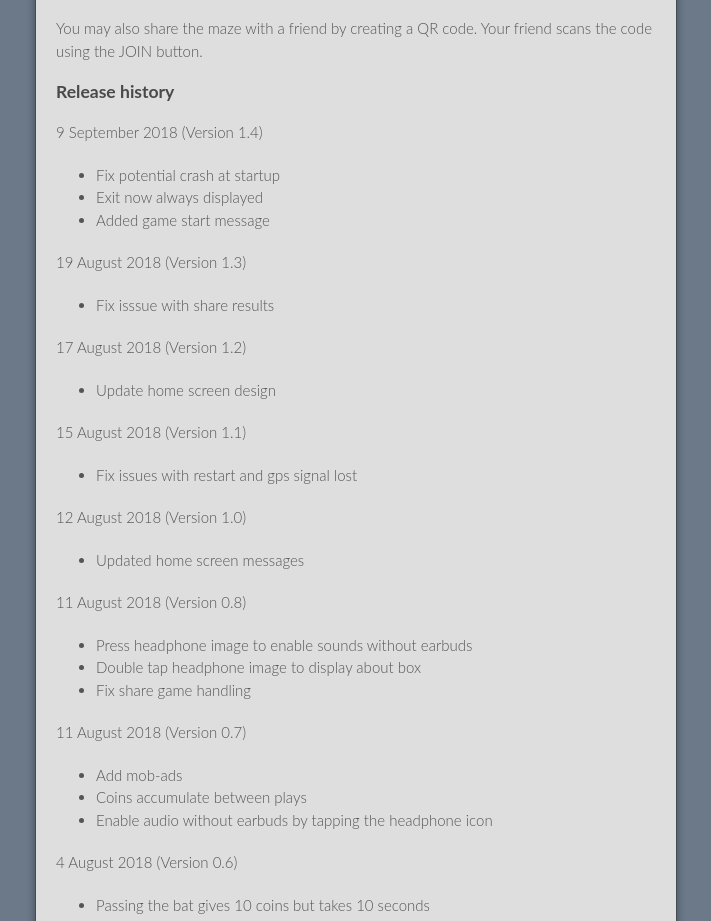
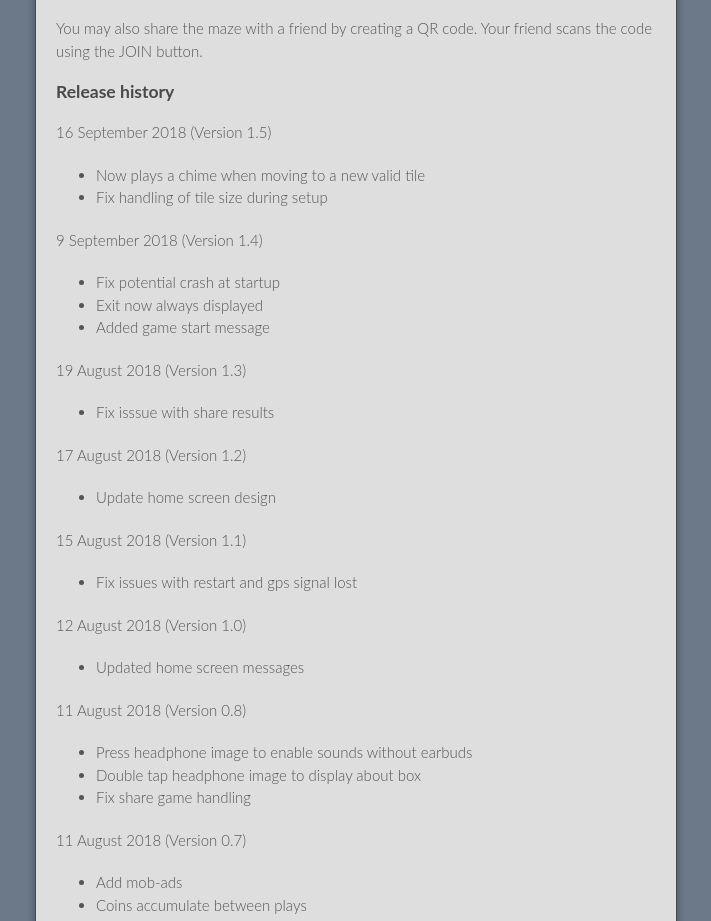
Before and after one commit to chrisws/chrisws.github.io, a plain HTML site: page aircave.html in a window 1280 px wide. Shown: the part 2147-3068 px from the top of the page, without its empty margins (284-995 px from the left). Drawn offline with Linux system fonts and the light colour scheme.

Commit message:
Bump vresion

```diff
--- a/aircave.html
+++ b/aircave.html
@@ -33,6 +33,11 @@
 <p>You may share your game score via other apps for example text or email.</p>
 <p>You may also share the maze with a friend by creating a QR code. Your friend scans the code using the JOIN button.</p>
 <h3 id="release-history">Release history</h3>
+<p>16 September 2018 (Version 1.5)</p>
+<ul>
+<li>Now plays a chime when moving to a new valid tile</li>
+<li>Fix handling of tile size during setup</li>
+</ul>
 <p>9 September 2018 (Version 1.4)</p>
 <ul>
 <li>Fix potential crash at startup</li>
```
Also changed, not shown: 1 other file.
